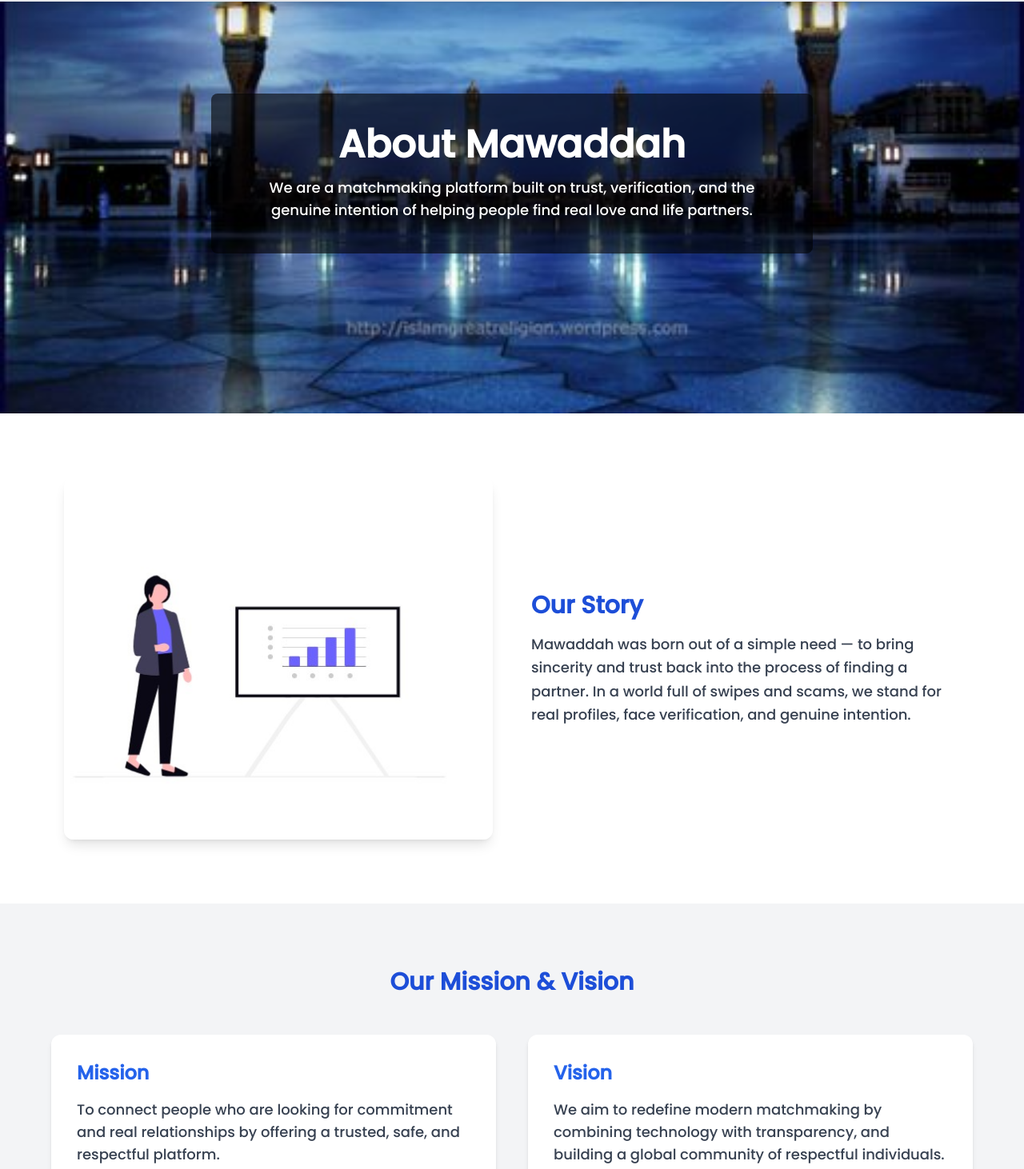
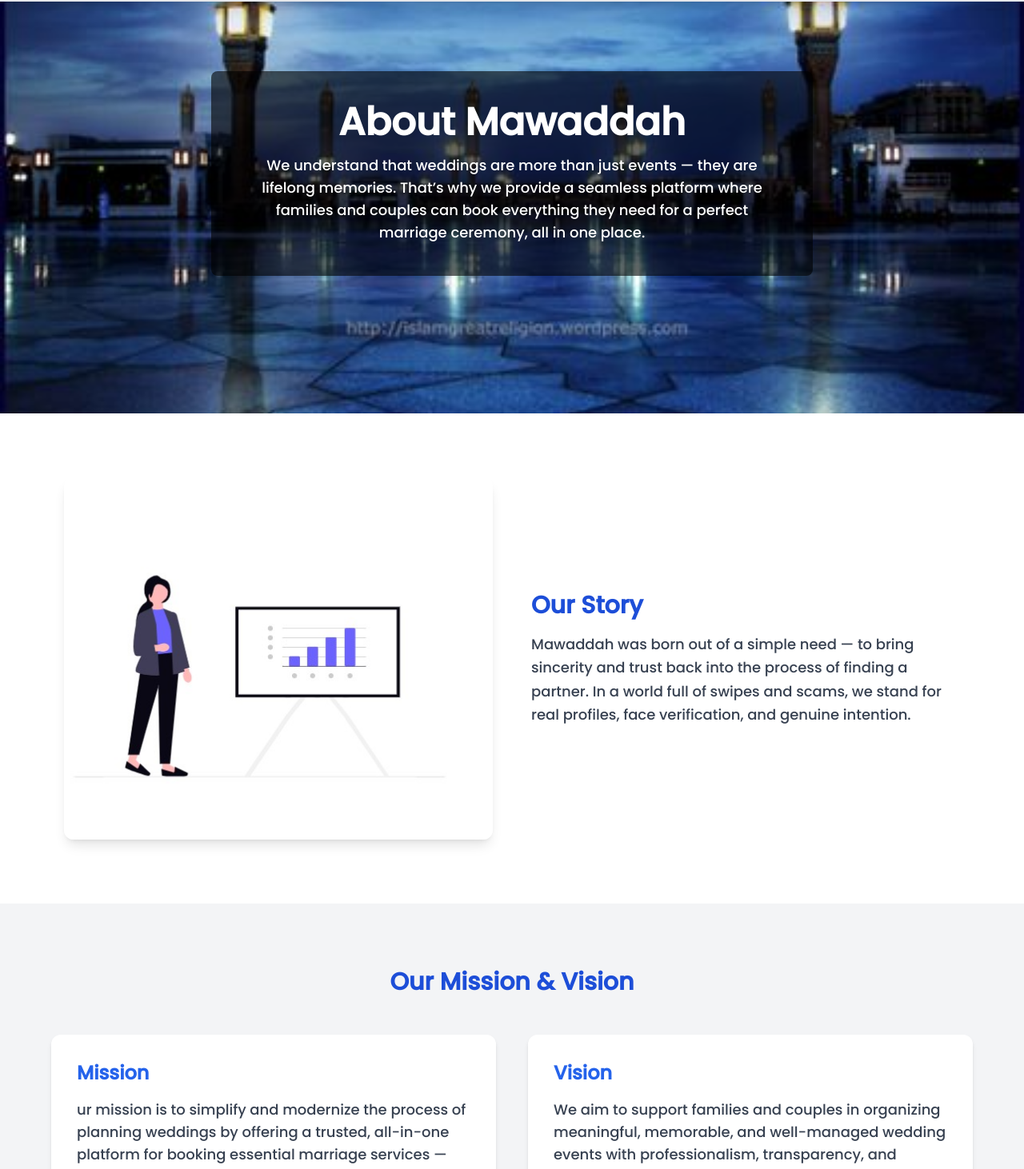
Before and after one commit to Dev-Adnan27/Mawaddah, a Next.js app: page /about in a window 1280 px wide. Shown: the part 83-1545 px from the top of the page at 80% size. Built offline with nearby package versions, Linux system fonts and the light colour scheme.

Commit message:
Update page.js

```diff
--- a/src/app/about/page.js
+++ b/src/app/about/page.js
@@ -12,7 +12,7 @@ export default function AboutPage() {
   <div className="bg-black bg-opacity-60 p-10 rounded-lg text-center">
     <h1 className="text-5xl font-bold text-white mb-4">About Mawaddah</h1>
     <p className="text-white text-lg max-w-2xl">
-      We are a matchmaking platform built on trust, verification, and the genuine intention of helping people find real love and life partners.
+    We understand that weddings are more than just events — they are lifelong memories. That’s why we provide a seamless platform where families and couples can book everything they need for a perfect marriage ceremony, all in one place.
     </p>
   </div>
 </section>
@@ -47,13 +47,16 @@ export default function AboutPage() {
             <div className="bg-white p-8 rounded-xl shadow-md">
               <h3 className="text-2xl font-semibold text-blue-600 mb-4">Mission</h3>
               <p className="text-gray-700 text-lg">
-                To connect people who are looking for commitment and real relationships by offering a trusted, safe, and respectful platform.
+               ur mission is to simplify and modernize the process of planning weddings by offering a trusted, all-in-one platform for booking essential marriage services — from venues and Molvis to stage decor, catering, and more.
               </p>
             </div>
             <div className="bg-white p-8 rounded-xl shadow-md">
               <h3 className="text-2xl font-semibold text-blue-600 mb-4">Vision</h3>
               <p className="text-gray-700 text-lg">
-                We aim to redefine modern matchmaking by combining technology with transparency, and building a global community of respectful individuals.
+               We aim to support families and couples in organizing meaningful, memorable, and well-managed wedding events with professionalism, transparency, and convenience.
+
+
+
               </p>
             </div>
           </div>
```
